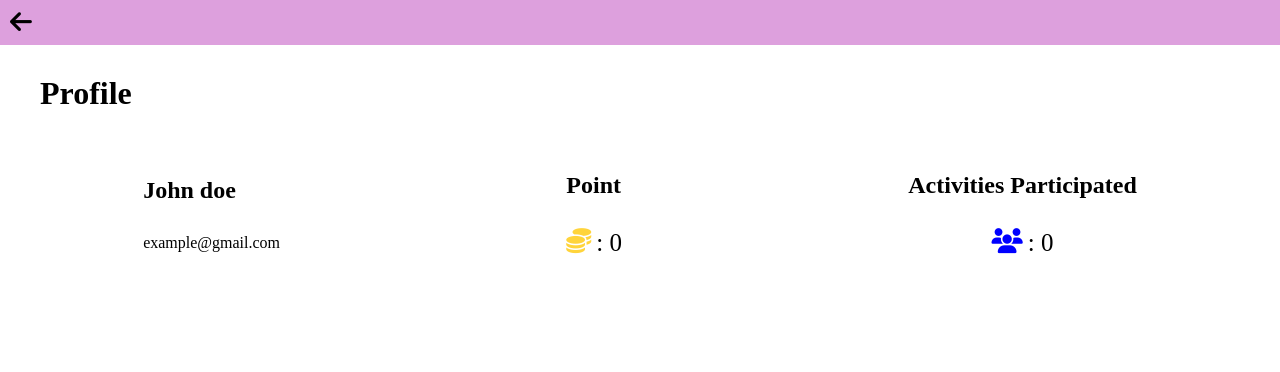
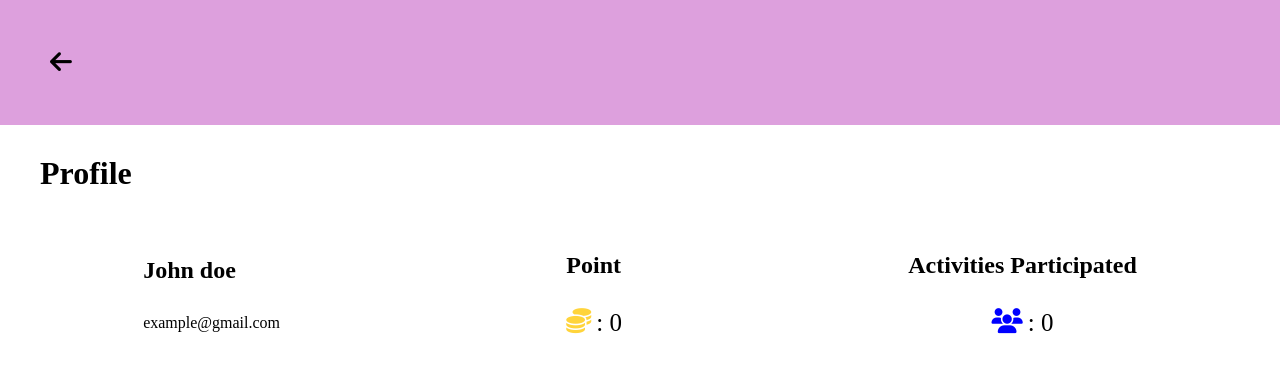
Before and after one commit to Kittiphop0hm/LearnjavaScript, a plain HTML site: page webexam/profile.html in a window 1280 px wide. Drawn offline with Linux system fonts and the light colour scheme.

Commit message:
Update profile.css

```diff
--- a/webexam/profile.css
+++ b/webexam/profile.css
@@ -7,7 +7,7 @@
 .icon-arrow {
     width: 100%;
     background-color: plum;
-    padding: 10px;
+    padding: 50px;
 }
 
 .icon-arrow a i {
```
